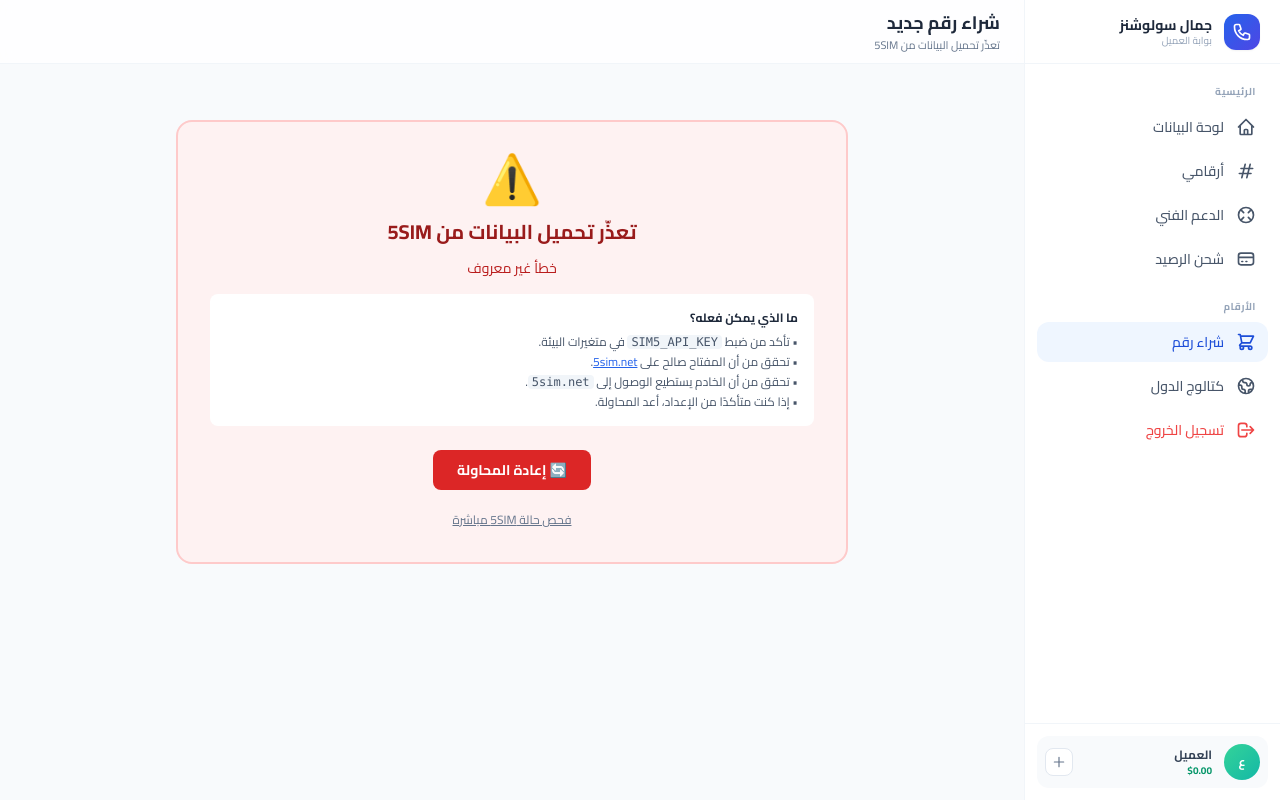
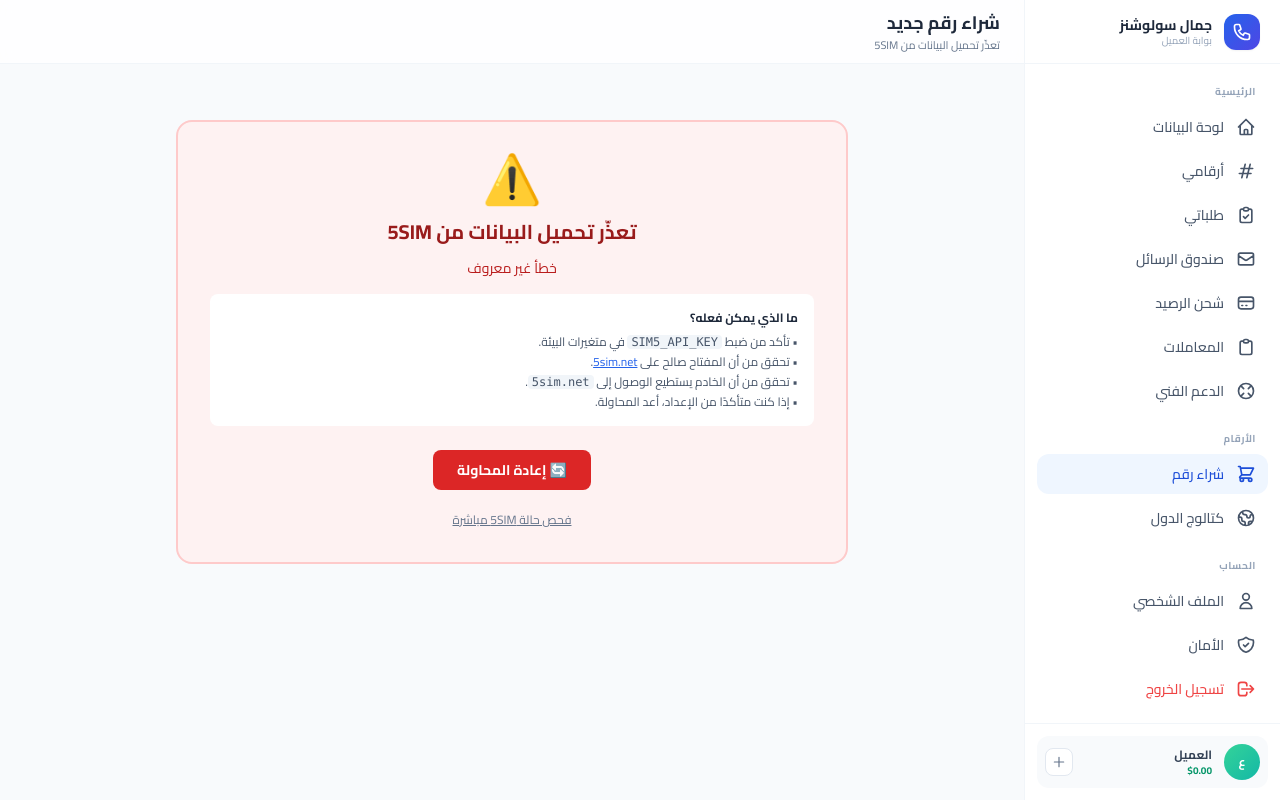
Before and after one commit to 6838gamal/Virtual-Numbers-Leasing, a Python web app: template templates/buy.html in a window 1280 px wide. Run offline with Jinja, Linux system fonts and the light colour scheme; the template is opened without the code that fills it, so the values that code supplies are empty; some libraries are stand-ins or nearby versions.

Commit message:
Update base.html

```diff
--- a/templates/base.html
+++ b/templates/base.html
@@ -54,7 +54,7 @@
     <div class="px-3 pt-2 pb-1 text-[10px] font-bold text-slate-400 uppercase tracking-wider">الرئيسية</div>
 
     <!-- 1) لوحة البيانات -->
-    <a href="/" class="flex items-center gap-3 px-3 py-2.5 rounded-xl text-sm font-medium
+    <a href="/dashboard" class="flex items-center gap-3 px-3 py-2.5 rounded-xl text-sm font-medium
                        {% if active_page == 'dashboard' %}bg-blue-50 text-blue-700{% else %}text-slate-600 hover:bg-slate-50{% endif %}">
       <svg class="w-5 h-5 flex-shrink-0" fill="none" stroke="currentColor" viewBox="0 0 24 24">
         <path stroke-linecap="round" stroke-linejoin="round" stroke-width="2"
@@ -63,7 +63,7 @@
       لوحة البيانات
     </a>
 
-    <!-- 2) شاشة عرض الأرقام -->
+    <!-- 2) أرقامي -->
     <a href="/my-numbers" class="flex items-center gap-3 px-3 py-2.5 rounded-xl text-sm font-medium
                                  {% if active_page == 'my-numbers' %}bg-blue-50 text-blue-700{% else %}text-slate-600 hover:bg-slate-50{% endif %}">
       <svg class="w-5 h-5 flex-shrink-0" fill="none" stroke="currentColor" viewBox="0 0 24 24">
@@ -71,12 +71,58 @@
               d="M7 20l4-16m2 16l4-16M6 9h14M4 15h14"/>
       </svg>
       أرقامي
-      {% if stats and stats.active_numbers %}
+      {% if stats is defined and stats and stats.active_numbers %}
       <span class="mr-auto text-[10px] bg-emerald-100 text-emerald-700 px-2 py-0.5 rounded-full font-bold">{{ stats.active_numbers }}</span>
       {% endif %}
     </a>
 
-    <!-- 3) شاشة الدعم الفني -->
+    <!-- 3) الطلبات -->
+    <a href="/orders" class="flex items-center gap-3 px-3 py-2.5 rounded-xl text-sm font-medium
+                             {% if active_page == 'orders' %}bg-blue-50 text-blue-700{% else %}text-slate-600 hover:bg-slate-50{% endif %}">
+      <svg class="w-5 h-5 flex-shrink-0" fill="none" stroke="currentColor" viewBox="0 0 24 24">
+        <path stroke-linecap="round" stroke-linejoin="round" stroke-width="2"
+              d="M9 5H7a2 2 0 00-2 2v12a2 2 0 002 2h10a2 2 0 002-2V7a2 2 0 00-2-2h-2M9 5a2 2 0 002 2h2a2 2 0 002-2M9 5a2 2 0 012-2h2a2 2 0 012 2m-6 9l2 2 4-4"/>
+      </svg>
+      طلباتي
+      {% if stats is defined and stats and stats.total_orders %}
+      <span class="mr-auto text-[10px] bg-blue-100 text-blue-700 px-2 py-0.5 rounded-full font-bold">{{ stats.total_orders }}</span>
+      {% endif %}
+    </a>
+
+    <!-- 4) صندوق الرسائل -->
+    <a href="/inbox" class="flex items-center gap-3 px-3 py-2.5 rounded-xl text-sm font-medium
+                            {% if active_page == 'inbox' %}bg-blue-50 text-blue-700{% else %}text-slate-600 hover:bg-slate-50{% endif %}">
+      <svg class="w-5 h-5 flex-shrink-0" fill="none" stroke="currentColor" viewBox="0 0 24 24">
+        <path stroke-linecap="round" stroke-linejoin="round" stroke-width="2"
+              d="M3 8l7.89 5.26a2 2 0 002.22 0L21 8M5 19h14a2 2 0 002-2V7a2 2 0 00-2-2H5a2 2 0 00-2 2v10a2 2 0 002 2z"/>
+      </svg>
+      صندوق الرسائل
+      {% if stats is defined and stats and stats.unread_sms %}
+      <span class="mr-auto text-[10px] bg-rose-100 text-rose-700 px-2 py-0.5 rounded-full font-bold">{{ stats.unread_sms }}</span>
+      {% endif %}
+    </a>
+
+    <!-- 5) شحن الرصيد -->
+    <a href="/wallet" class="flex items-center gap-3 px-3 py-2.5 rounded-xl text-sm font-medium
+                             {% if active_page == 'wallet' %}bg-blue-50 text-blue-700{% else %}text-slate-600 hover:bg-slate-50{% endif %}">
+      <svg class="w-5 h-5 flex-shrink-0" fill="none" stroke="currentColor" viewBox="0 0 24 24">
+        <path stroke-linecap="round" stroke-linejoin="round" stroke-width="2"
+              d="M3 10h18M7 15h1m4 0h1m-7 4h12a3 3 0 003-3V8a3 3 0 00-3-3H6a3 3 0 00-3 3v8a3 3 0 003 3z"/>
+      </svg>
+      شحن الرصيد
+    </a>
+
+    <!-- 6) المعاملات -->
+    <a href="/transactions" class="flex items-center gap-3 px-3 py-2.5 rounded-xl text-sm font-medium
+                                   {% if active_page == 'transactions' %}bg-blue-50 text-blue-700{% else %}text-slate-600 hover:bg-slate-50{% endif %}">
+      <svg class="w-5 h-5 flex-shrink-0" fill="none" stroke="currentColor" viewBox="0 0 24 24">
+        <path stroke-linecap="round" stroke-linejoin="round" stroke-width="2"
+              d="M9 5H7a2 2 0 00-2 2v12a2 2 0 002 2h10a2 2 0 002-2V7a2 2 0 00-2-2h-2M9 5a2 2 0 002 2h2a2 2 0 002-2M9 5a2 2 0 012-2h2a2 2 0 012 2"/>
+      </svg>
+      المعاملات
+    </a>
+
+    <!-- 7) الدعم الفني -->
     <a href="/support" class="flex items-center gap-3 px-3 py-2.5 rounded-xl text-sm font-medium
                              {% if active_page == 'support' %}bg-blue-50 text-blue-700{% else %}text-slate-600 hover:bg-slate-50{% endif %}">
       <svg class="w-5 h-5 flex-shrink-0" fill="none" stroke="currentColor" viewBox="0 0 24 24">
@@ -86,20 +132,10 @@
       الدعم الفني
     </a>
 
-    <!-- 4) شاشة الشحن -->
-    <a href="/wallet" class="flex items-center gap-3 px-3 py-2.5 rounded-xl text-sm font-medium
-                             {% if active_page == 'wallet' %}bg-blue-50 text-blue-700{% else %}text-slate-600 hover:bg-slate-50{% endif %}">
-      <svg class="w-5 h-5 flex-shrink-0" fill="none" stroke="currentColor" viewBox="0 0 24 24">
-        <path stroke-linecap="round" stroke-linejoin="round" stroke-width="2"
-              d="M3 10h18M7 15h1m4 0h1m-7 4h12a3 3 0 003-3V8a3 3 0 00-3-3H6a3 3 0 00-3 3v8a3 3 0 003 3z"/>
-      </svg>
-      شحن الرصيد
-    </a>
-
     <!-- ═══════════ قسم الشراء ═══════════ -->
     <div class="px-3 pt-4 pb-1 text-[10px] font-bold text-slate-400 uppercase tracking-wider">الأرقام</div>
 
-    <!-- 5) شراء رقم -->
+    <!-- 8) شراء رقم -->
     <a href="/buy" class="flex items-center gap-3 px-3 py-2.5 rounded-xl text-sm font-medium
                          {% if active_page == 'buy' %}bg-blue-50 text-blue-700{% else %}text-slate-600 hover:bg-slate-50{% endif %}">
       <svg class="w-5 h-5 flex-shrink-0" fill="none" stroke="currentColor" viewBox="0 0 24 24">
@@ -109,7 +145,7 @@
       شراء رقم
     </a>
 
-    <!-- 6) كتالوج الدول -->
+    <!-- 9) كتالوج الدول -->
     <a href="/catalog" class="flex items-center gap-3 px-3 py-2.5 rounded-xl text-sm font-medium
                               {% if active_page == 'catalog' %}bg-blue-50 text-blue-700{% else %}text-slate-600 hover:bg-slate-50{% endif %}">
       <svg class="w-5 h-5 flex-shrink-0" fill="none" stroke="currentColor" viewBox="0 0 24 24">
@@ -117,6 +153,29 @@
               d="M3.055 11H5a2 2 0 012 2v1a2 2 0 002 2 2 2 0 012 2v2.945M8 3.935V5.5A2.5 2.5 0 0010.5 8h.5a2 2 0 012 2 2 2 0 104 0 2 2 0 012-2h1.064M15 20.488V18a2 2 0 012-2h3.064M21 12a9 9 0 11-18 0 9 9 0 0118 0z"/>
       </svg>
       كتالوج الدول
+    </a>
+
+    <!-- ═══════════ قسم الحساب ═══════════ -->
+    <div class="px-3 pt-4 pb-1 text-[10px] font-bold text-slate-400 uppercase tracking-wider">الحساب</div>
+
+    <!-- 10) الملف الشخصي -->
+    <a href="/profile" class="flex items-center gap-3 px-3 py-2.5 rounded-xl text-sm font-medium
+                              {% if active_page == 'profile' %}bg-blue-50 text-blue-700{% else %}text-slate-600 hover:bg-slate-50{% endif %}">
+      <svg class="w-5 h-5 flex-shrink-0" fill="none" stroke="currentColor" viewBox="0 0 24 24">
+        <path stroke-linecap="round" stroke-linejoin="round" stroke-width="2"
+              d="M16 7a4 4 0 11-8 0 4 4 0 018 0zM12 14a7 7 0 00-7 7h14a7 7 0 00-7-7z"/>
+      </svg>
+      الملف الشخصي
+    </a>
+
+    <!-- 11) الأمان -->
+    <a href="/security" class="flex items-center gap-3 px-3 py-2.5 rounded-xl text-sm font-medium
+                               {% if active_page == 'security' %}bg-blue-50 text-blue-700{% else %}text-slate-600 hover:bg-slate-50{% endif %}">
+      <svg class="w-5 h-5 flex-shrink-0" fill="none" stroke="currentColor" viewBox="0 0 24 24">
+        <path stroke-linecap="round" stroke-linejoin="round" stroke-width="2"
+              d="M9 12l2 2 4-4m5.618-4.016A11.955 11.955 0 0112 2.944a11.955 11.955 0 01-8.618 3.04A12.02 12.02 0 003 9c0 5.591 3.824 10.29 9 11.622 5.176-1.332 9-6.03 9-11.622 0-1.042-.133-2.052-.382-3.016z"/>
+      </svg>
+      الأمان
     </a>
 
     <!-- Logout -->
@@ -132,8 +191,12 @@
   <!-- Customer card -->
   <div class="p-3 border-t border-slate-100 flex-shrink-0">
     <div class="flex items-center gap-3 px-2 py-2 rounded-xl bg-slate-50">
-      <div class="w-9 h-9 rounded-full bg-gradient-to-br from-emerald-400 to-teal-500 flex items-center justify-center text-white text-xs font-bold">
-        {{ customer.initials if customer else 'ع' }}
+      <div class="w-9 h-9 rounded-full bg-gradient-to-br from-emerald-400 to-teal-500 flex items-center justify-center text-white text-xs font-bold overflow-hidden">
+        {% if customer and customer.picture %}
+          <img src="{{ customer.picture }}" alt="" class="w-full h-full object-cover">
+        {% else %}
+          {{ customer.initials if customer else 'ع' }}
+        {% endif %}
       </div>
       <div class="flex-1 min-w-0">
         <div class="text-xs font-bold text-slate-700 truncate">{{ customer.name if customer else 'العميل' }}</div>
```
